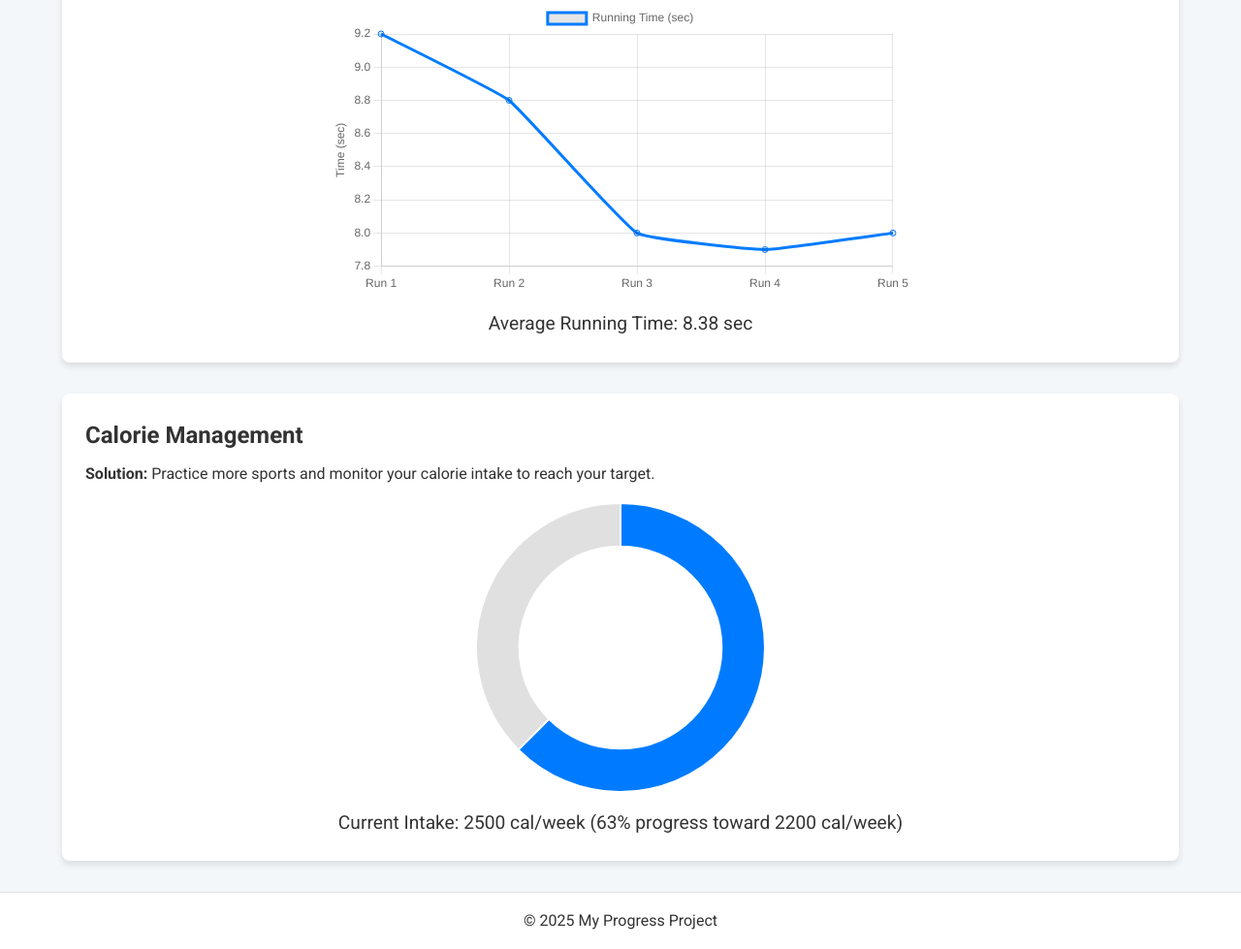
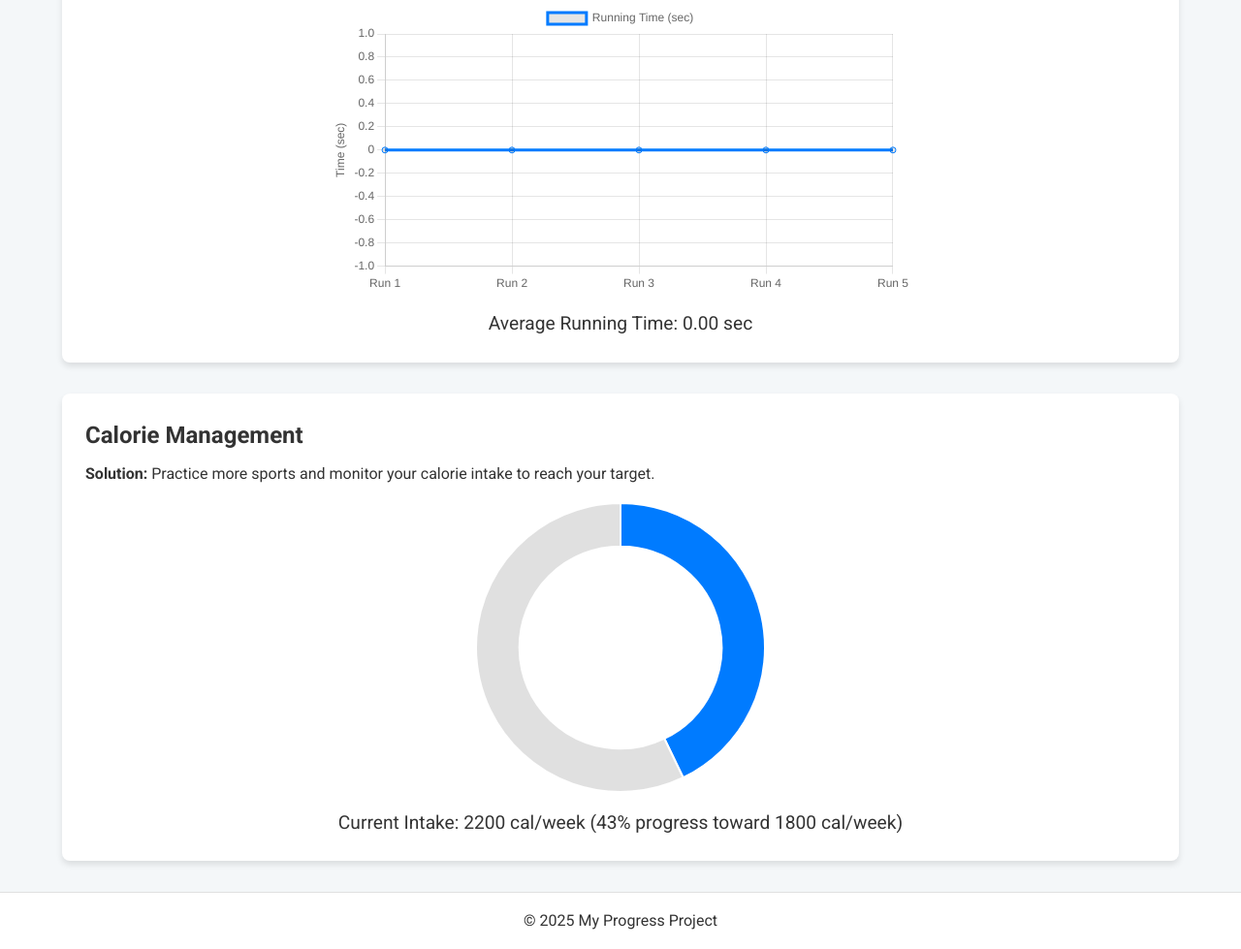
Before and after one commit to dchahine10/ALEX-PPI, a plain HTML site: page pages/health.html in a window 1280 px wide. Shown: the part 220-1199 px from the top of the page at 97% size. Drawn offline with nearby package versions, Linux system fonts and the light colour scheme.

Commit message:
Update health.html

```diff
--- a/pages/health.html
+++ b/pages/health.html
@@ -90,7 +90,7 @@
   <script>
     // --- Running Performance Section ---
     // Hard-coded array of running times (in seconds). Update these values manually as you add new runs.
-    const runTimes = [9.2, 8.8, 8.0, 7.9, 8.0];  // Sample data; add your new times here.
+    const runTimes = [0.0, 0.0, 0.0, 0.0, 0.0];  // Sample data; add your new times here.
     // Generate labels based on the number of runs.
     const runLabels = runTimes.map((_, index) => `Run ${index + 1}`);
     // Calculate the average running time.
@@ -127,9 +127,9 @@
 
     // --- Calorie Management Section using Doughnut Chart ---
     // Define baseline, target, and current calorie intake values.
-    const baselineCal = 3000;  // Baseline calorie intake (worst-case scenario) in cal/week.
-    const targetCal = 2200;    // Desired calorie intake in cal/week.
-    const currentCal = 2500;   // Current average calorie intake.
+    const baselineCal = 2500;  // Baseline calorie intake (worst-case scenario) in cal/week.
+    const targetCal = 1800;    // Desired calorie intake in cal/week.
+    const currentCal = 2200;   // Current average calorie intake.
     // Calculate progress percentage toward the target.
     let calorieProgressPercentage = ((baselineCal - currentCal) / (baselineCal - targetCal)) * 100;
     calorieProgressPercentage = Math.max(0, Math.min(100, calorieProgressPercentage));
```
